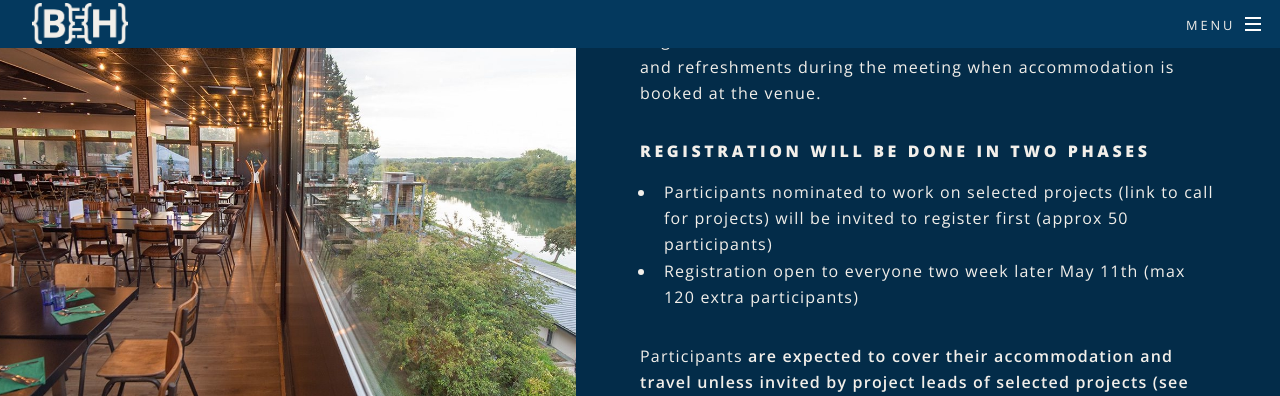
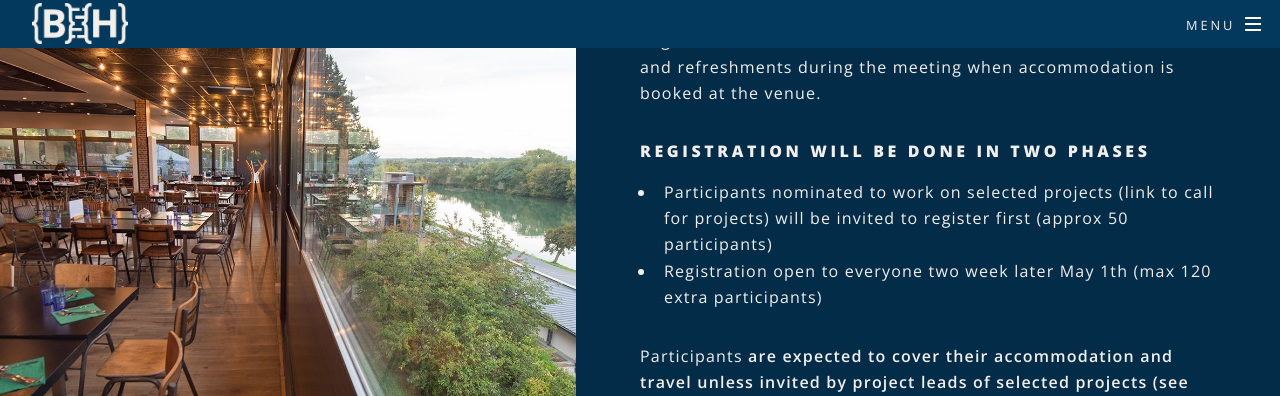
Before and after one commit to elixir-europe/biohackathon-europe-2019, a Jekyll site: the page built from index.html, in a window 1280 px wide and 900 px high, scrolled down 2315 px. Shown: the top 396 px of the window. Built offline with Jekyll 4.4.1, drawn with Linux system fonts in a browser that asks for light colours; nearby versions of some CDN libraries; some of the changed text lies outside the part shown.

Commit message:
Adjusting registration opening date

```diff
--- a/index.html
+++ b/index.html
@@ -50,7 +50,7 @@
 		<ul class="actions">
 			<li>
 				<!-- <a href="{{ site.baseurl }}/registration" class="button special">Register</a> -->
-				<p>Registration will be open on May 11th</p>
+				<p>Registration will be open on May 1th</p>
 			</li>
 		</ul>
 		<p><b>Call for proposals now open</b></p>
@@ -122,7 +122,7 @@
 			<h4>Registration will be done in two phases</h4>
 			<ul type="I">
 				<li>Participants nominated to work on selected  projects (link to call for projects) will be invited to register first (approx 50 participants)</li>
-				<li>Registration open to everyone two week later May 11th (max 120 extra participants)</li>
+				<li>Registration open to everyone two week later May 1th (max 120 extra participants)</li>
 			</ul>
 			<p>Participants <b>are expected to cover their accommodation and travel unless invited by project leads of selected projects (see selected proposals)</b>. Staying at the venue is highly preferred, since it maximises networking with all participants and gets the most out of the hacking. </p>
 			<a href="{{ site.baseurl }}/venue.html" class="button fit">More information</a>
@@ -226,7 +226,7 @@
 	<div class="inner">
 		<header>
 			<h2>Registration</h2>
-			<p>Registration will be open on May 11th</p>
+			<p>Registration will be open on May 1th</p>
 		</header>
 		<ul class="actions vertical">
 			<li>
```
